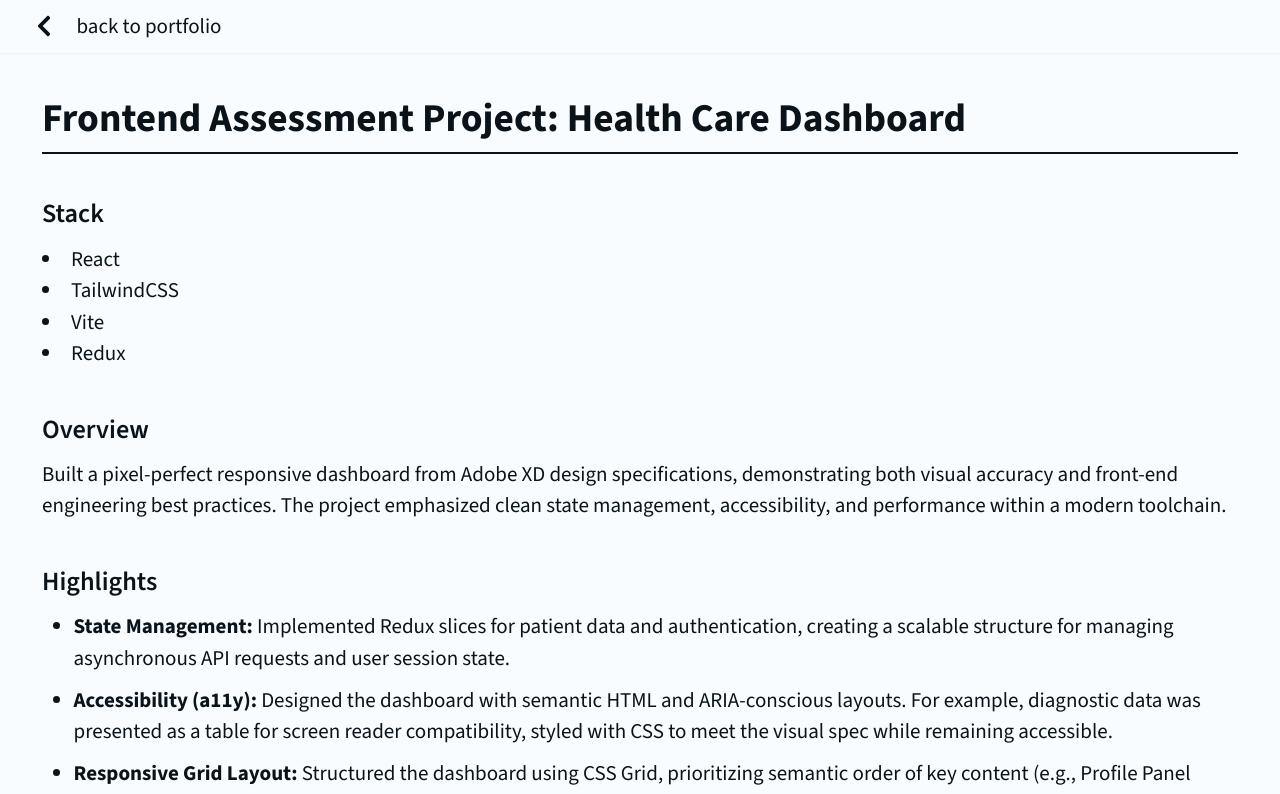
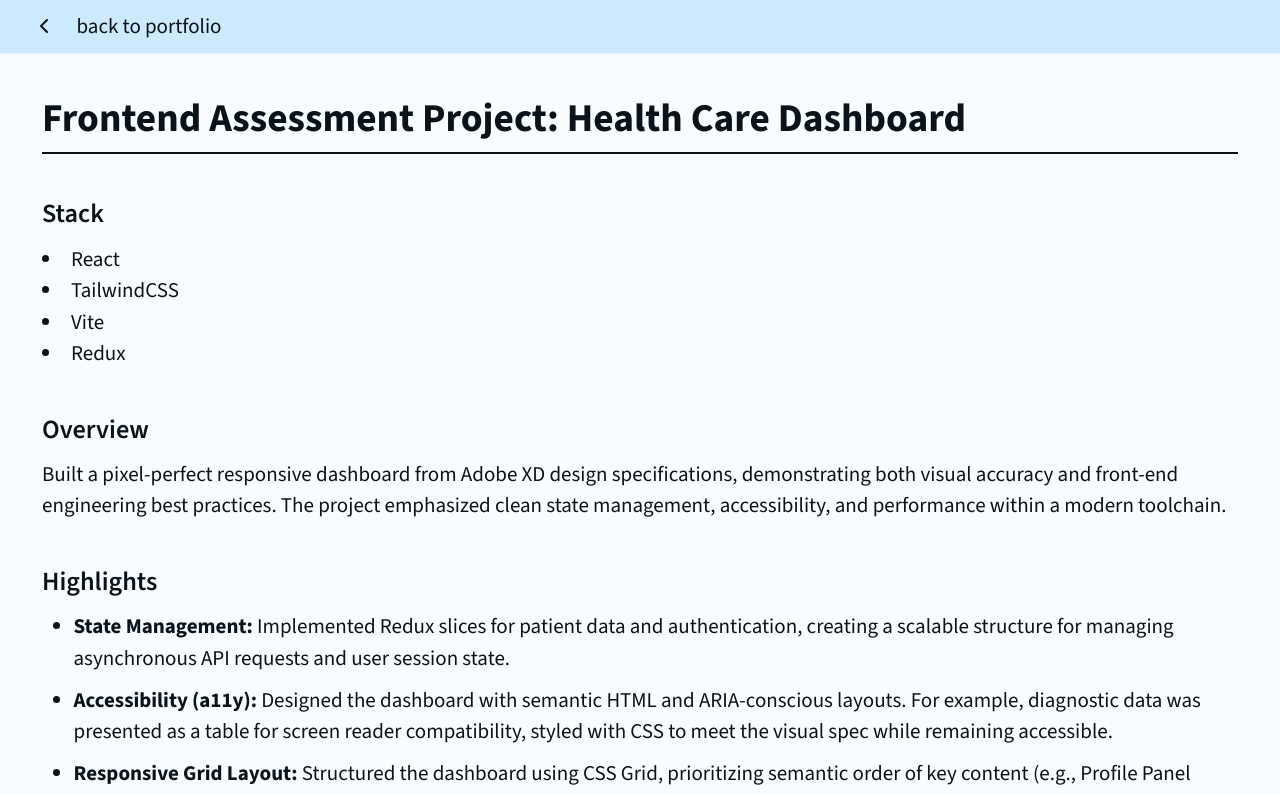
Before and after one commit to mrhanna/mrhanna-portfolio, a Next.js app: page /demos/health-care-dashboard in a window 1280 px wide. Shown: the top 794 px of the page. Built offline with nearby package versions, Linux system fonts and the light colour scheme.

Commit message:
Themed nav bar for project pages

```diff
--- a/app/demos/layout.tsx
+++ b/app/demos/layout.tsx
@@ -1,5 +1,6 @@
 import Link from 'next/link';
-import { FaChevronLeft } from 'react-icons/fa';
+
+import { TbChevronLeft } from 'react-icons/tb';
 
 export default function DemoLayout({
   children,
@@ -8,12 +9,12 @@ export default function DemoLayout({
 }>) {
   return (
     <>
-      <nav className="px-4 bg-background-100 sticky top-0 shadow-xs">
+      <nav className="px-4 bg-ui-blue-200 sticky top-0 shadow-xs">
         <Link
           href="/"
-          className="inline-flex p-2 pr-4 items-center gap-4 hover:bg-background-200"
+          className="inline-flex p-2 pr-4 items-center gap-4 hover:bg-ui-blue-100"
         >
-          <FaChevronLeft size={24} className="inline-block" />
+          <TbChevronLeft size={24} className="inline-block" />
           back to portfolio
         </Link>
       </nav>
```
